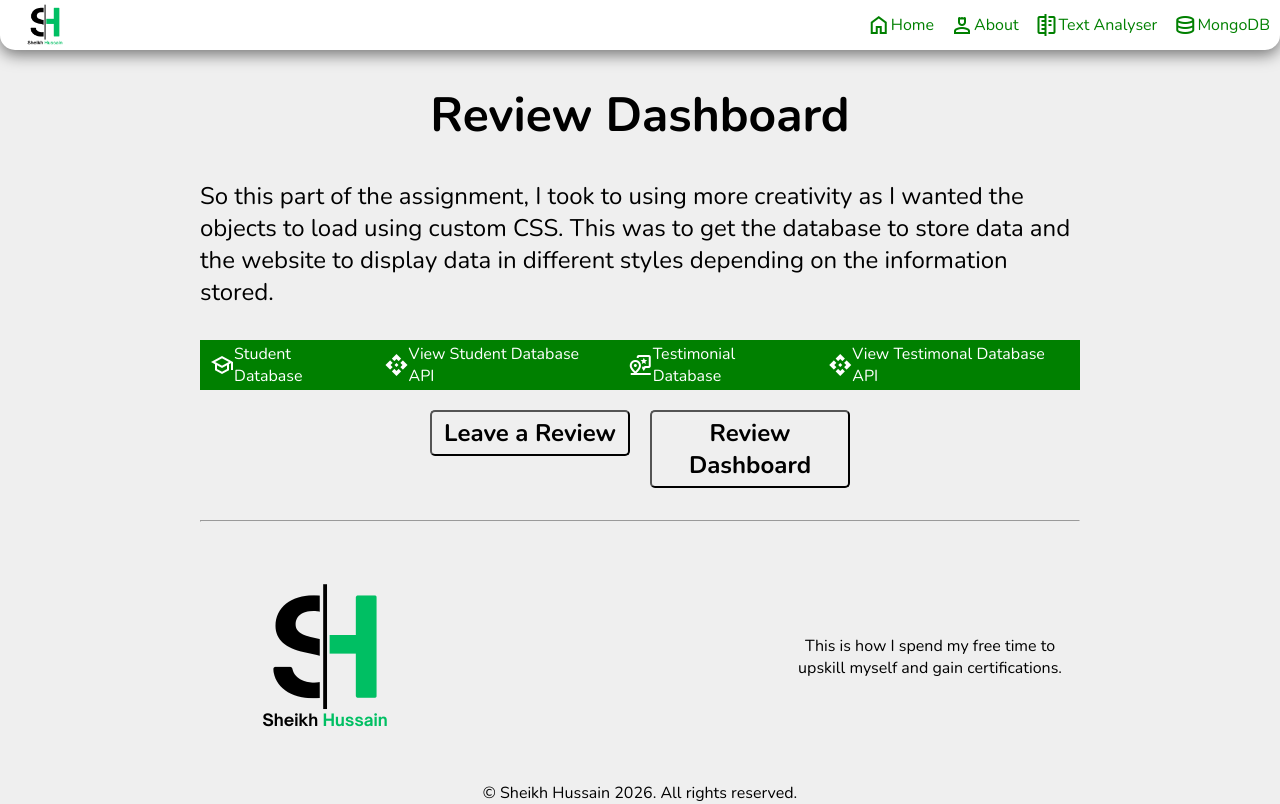
After one commit to Sheikh-H/Flask_Website, a Flask app: page /review_dashboard in a window 1280 px wide. The commit adds this page. Run offline with Flask 3, Linux system fonts and the light colour scheme.

Commit message:
updated 'color' to english UK instead.

```diff
--- a/app.py
+++ b/app.py
@@ -10,8 +10,6 @@ from python_functions.text_analyser_functions import *
 load_dotenv()
 
 URI = os.environ["MONGO_URI"].strip()
-#URI = os.environ.get("MONGO_URI")
-
 
 client = pymongo.MongoClient(URI, tls=True, tlsCAFile=certifi.where())
 db = client['flask_project']
@@ -133,7 +131,7 @@ def update_student(student_id):
 @app.route('/testimonial_database', methods = ['GET', 'POST'])
 def testimonial_database():
     title = "Tesimonial Database"
-    testimonials = db.feedbacks.find({},{'_id':0,'name':1, 'feedback':1, 'created_at':1, 'gender':1, 'created_at':1, 'color':1})
+    testimonials = db.feedbacks.find({},{'_id':0,'name':1, 'feedback':1, 'created_at':1, 'gender':1, 'created_at':1, 'colour':1})
     return render_template('/pages/testimonial_database_home.html', title = title, testimonials = testimonials)
 
 @app.route('/leave_a_review', methods=['GET','POST'])
@@ -148,25 +146,26 @@ def leave_a_review():
         created_at = datetime.now()
         for word in feedback.split():
             if word in good_emojis:
-                color = 'green'
+                colour = 'green'
             elif word in bad_emojis:
-                color = 'red'
+                colour = 'red'
             else:
-                color = 'grey'
+                colour = 'grey'
         result = {
             'name':name,
             'gender': gender,
             'feedback':feedback,
             'created_at':created_at,
-            'color':color
+            'colour':colour
         }
         feedbacks_tbl.insert_one(result)
         return redirect(url_for('testimonial_database'))
     return render_template('/pages/leave_a_review.html', title=title)
 
-
-
-
+@app.route('/review_dashboard')
+def review_dashboard():
+    title = "Review Dashboard"
+    return render_template('/pages/review_dashboard.html', title = title)
 
 if __name__ == '__main__':
     port = int(os.environ.get("PORT", 5000))
--- a/static/css/main.css
+++ b/static/css/main.css
@@ -431,3 +431,7 @@ main {
   text-align: center;
   padding: 10px;
 }
+
+.review_dashboard h1 {
+  text-align: center;
+}
--- /dev/null
+++ b/templates/pages/review_dashboard.html
@@ -0,0 +1,22 @@
+{% extends 'layout.html' %} {% block content %}
+<div class="review_dashboard">
+  <h1>Review Dashboard</h1>
+  <br />
+  <p>
+    So this part of the assignment, I took to using more creativity as I wanted
+    the objects to load using custom CSS. This was to get the database to store
+    data and the website to display data in different styles depending on the
+    information stored.
+  </p>
+</div>
+<br />
+<div>{% include 'partials/database_nav.html' %}</div>
+<div class="testimonial_buttons">
+  <a href="{{url_for('leave_a_review')}}"><button>Leave a Review</button></a>
+  <a href="{{url_for('review_dashboard')}}"
+    ><button>Review Dashboard</button></a
+  >
+</div>
+<div></div>
+
+{% endblock %}
--- a/templates/pages/testimonial_database_home.html
+++ b/templates/pages/testimonial_database_home.html
@@ -13,12 +13,14 @@
 <div>{% include 'partials/database_nav.html' %}</div>
 <div class="testimonial_buttons">
   <a href="{{url_for('leave_a_review')}}"><button>Leave a Review</button></a>
-  <a href="#"><button>Statistics</button></a>
+  <a href="{{url_for('review_dashboard')}}"
+    ><button>Review Dashboard</button></a
+  >
 </div>
 <div>
   {% for testimonial in testimonials %}
   <br />
-  <div class="{{testimonial.color}}">
+  <div class="{{testimonial.colour}}">
     <div class="testimonial_details">
       {% if testimonial.gender == 'male' %}
       <img src="/static/img/male.png" alt="male icon" style="width: 150px" />
```
Also changed, not shown: python_functions/reviews.py (added, +45 -0 lines).
